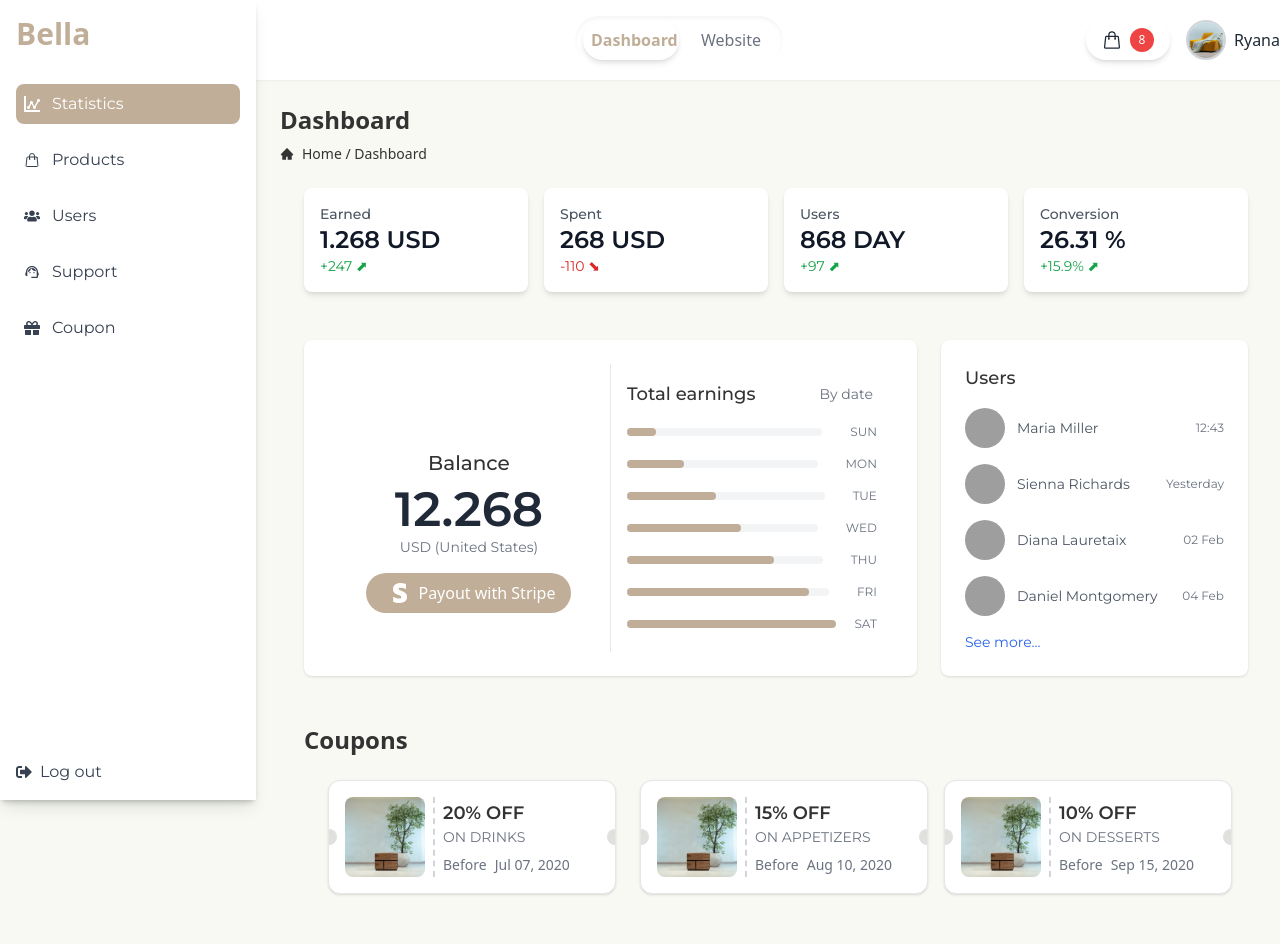
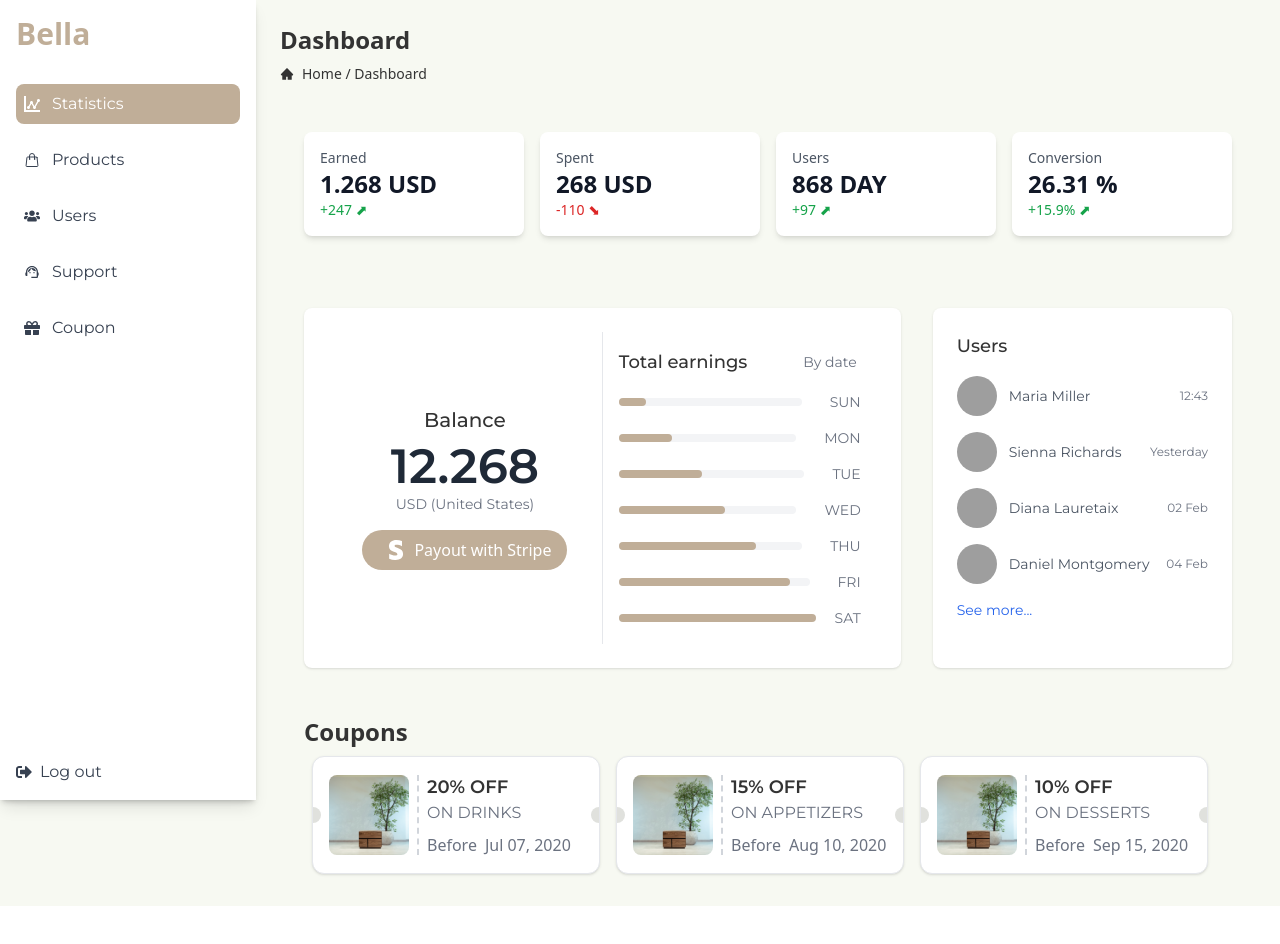
Before and after one commit to MahmoudHussien7/Bella-priv, a React (Vite) app: page /dashboard in a window 1280 px wide. Shown: the top 944 px of the page. After the commit the page ends 906 px from the top, so only its background shows below. Built offline with nearby package versions, Linux system fonts and the light colour scheme; grey boxes are pictures that could not be loaded.

Commit message:
feat: :sparkles: enhance Dashboard responsive

```diff
--- a/src/Admin/Components/AdminNavbar.jsx
+++ b/src/Admin/Components/AdminNavbar.jsx
@@ -2,10 +2,12 @@ import { useState } from "react";
 import About1 from "../../assets/Images/about1.jpg";
 import { useNavigate } from "react-router-dom";
 import { HiOutlineShoppingBag } from "react-icons/hi2";
+import { FaBars } from "react-icons/fa";
 
-const AdminNavbar = () => {
+const AdminNavbar = ({ toggleSidebar }) => {
   const [selectedTab, setSelectedTab] = useState("Dashboard");
   const navigate = useNavigate();
+
   const handleNavigation = (tab) => {
     setSelectedTab(tab);
     navigate(tab === "Dashboard" ? "/dashboard" : "/");
@@ -13,15 +15,21 @@ const AdminNavbar = () => {
 
   return (
     <nav className="bg-white shadow-sm p-4 flex justify-between items-center">
+      {/* Left Side: Sidebar Toggle for Mobile */}
+      <div className="lg:hidden">
+        <button onClick={toggleSidebar} className="text-mainColor">
+          <FaBars size={24} />
+        </button>
+      </div>
       <div></div>
 
       {/* Middle: UI Toggle Button */}
       <div className="relative bg-white rounded-full shadow-inner flex items-center justify-center w-52 h-12">
         {/* Active Indicator */}
         <div
-          className={`absolute rounded-full  transition-all duration-300 w-24 h-10 m-1 ${
+          className={`absolute rounded-full transition-all duration-300 w-24 h-10 m-1 ${
             selectedTab === "Dashboard"
-              ? "left-1 bg-white shadow-md "
+              ? "left-1 bg-white shadow-md"
               : "left-28 bg-white shadow-md"
           }`}
         />
@@ -53,7 +61,7 @@ const AdminNavbar = () => {
       <div className="flex items-center space-x-4">
         <div className="relative">
           <button className="flex items-center bg-white rounded-full px-4 py-2 shadow-md focus:outline-none">
-            <span className="mr-2"> <HiOutlineShoppingBag className="size-5" /></span>
+            <span className="mr-2"><HiOutlineShoppingBag className="size-5" /></span>
             <span className="bg-red-500 text-white rounded-full w-6 h-6 flex items-center justify-center text-xs">
               8
             </span>
@@ -65,7 +73,6 @@ const AdminNavbar = () => {
             alt="Ryana"
             className="w-10 h-10 rounded-full border-2 border-gray-300"
           />
-          <span className="ml-2">Ryana</span>
         </div>
       </div>
     </nav>
--- a/src/Admin/Components/BalanceOverview.jsx
+++ b/src/Admin/Components/BalanceOverview.jsx
@@ -2,20 +2,27 @@ import { FaStripeS } from "react-icons/fa";
 
 const BalanceOverview = () => {
   return (
-    <div className="flex flex-col lg:flex-row gap-6 p-6">
+    <div className="flex flex-col gap-6 p-4 sm:p-6 lg:flex-row lg:gap-8">
       {/* Left Section: Balance and Total Earnings */}
-      <div className="flex flex-col lg:flex-row bg-white shadow rounded-lg p-6 w-full lg:w-2/3">
+      <div className="flex flex-col bg-white shadow rounded-lg p-4 sm:p-6 w-full lg:flex-row lg:w-2/3">
         {/* Balance Card */}
-        <div className="flex flex-col flex-1 justify-around p-4 border-r border-gray-200">
-     <div></div>
-
-          {/* Balance Info */}
+        <div className="flex flex-col flex-1 justify-around p-4 border-b lg:border-b-0 lg:border-r border-gray-200">
           <div className="text-center mx-auto">
-            <div className="text-xl font-medium mb-2 text-titleColor font-montserrat">Balance</div>
-            <div className="text-5xl font-bold mb-1 font-montserrat">12.268</div>
-            <div className="text-sm text-gray-500 mb-4 font-montserrat">USD (United States)</div>
-            <button className="bg-mainColor text-white font-medium  px-4 py-2 rounded-full flex items-center justify-center">
-              <i className="fab fa-paypal text-xl mr-2 font-montserrat"></i><span><FaStripeS className="text-xl mr-2 " /></span> Payout with Stripe
+            <div className="text-lg sm:text-xl font-medium mb-2 text-titleColor font-montserrat">
+              Balance
+            </div>
+            <div className="text-4xl sm:text-5xl font-bold mb-1 font-montserrat">
+              12.268
+            </div>
+            <div className="text-xs sm:text-sm text-gray-500 mb-4 font-montserrat">
+              USD (United States)
+            </div>
+            <button className="bg-mainColor text-white font-medium px-3 py-2 sm:px-4 sm:py-2 rounded-full flex items-center justify-center">
+              <i className="fab fa-paypal text-lg sm:text-xl mr-2 font-montserrat"></i>
+              <span>
+                <FaStripeS className="text-lg sm:text-xl mr-2" />
+              </span>
+              Payout with Stripe
             </button>
           </div>
         </div>
@@ -23,17 +30,26 @@ const BalanceOverview = () => {
         {/* Total Earnings */}
         <div className="flex flex-1 flex-col p-4">
           <div className="flex justify-between items-center mb-4">
-            <div className="text-lg font-medium text-titleColor font-montserrat">Total earnings</div>
-            <div className="text-gray-500 text-sm font-montserrat">By date <i className="fas fa-chevron-down ml-1"></i></div>
+            <div className="text-base sm:text-lg font-medium text-titleColor font-montserrat">
+              Total earnings
+            </div>
+            <div className="text-gray-500 text-xs sm:text-sm font-montserrat">
+              By date <i className="fas fa-chevron-down ml-1"></i>
+            </div>
           </div>
           {/* Earnings Graph */}
-          <div className="flex flex-col space-y-4">
+          <div className="flex flex-col space-y-3 sm:space-y-4">
             {['SUN', 'MON', 'TUE', 'WED', 'THU', 'FRI', 'SAT'].map((day, index) => (
               <div key={index} className="flex items-center">
-                <div className="w-full bg-gray-100 rounded-full h-2 mr-7">
-                  <div className="bg-mainColor h-2 rounded-full" style={{ width: `${(index + 1) * 15}%` }}></div>
+                <div className="w-full bg-gray-100 rounded-full h-1.5 sm:h-2 mr-3 sm:mr-7">
+                  <div
+                    className="bg-mainColor h-1.5 sm:h-2 rounded-full"
+                    style={{ width: `${(index + 1) * 15}%` }}
+                  ></div>
                 </div>
-                <span className="text-xs text-gray-500 font-montserrat">{day}</span>
+                <span className="text-xs sm:text-sm text-gray-500 font-montserrat">
+                  {day}
+                </span>
               </div>
             ))}
           </div>
@@ -41,37 +57,44 @@ const BalanceOverview = () => {
       </div>
 
       {/* Right Section: Payments and Bills */}
-      <div className="bg-white shadow rounded-lg p-6 w-full lg:w-1/3">
+      <div className="bg-white shadow rounded-lg p-4 sm:p-6 w-full lg:w-1/3">
         <div className="flex justify-between items-center mb-4">
-          <div className="text-lg font-medium font-montserrat text-titleColor">Users</div>
+          <div className="text-base sm:text-lg font-medium font-montserrat text-titleColor">
+            Users
+          </div>
           <i className="fas fa-ellipsis-h text-gray-500"></i>
         </div>
 
         {/* Transactions List */}
-        <div className="space-y-4">
+        <div className="space-y-3 sm:space-y-4">
           {[
-            {  name: 'Maria Miller',  time: '12:43', image: 'https://randomuser.me/api/portraits/women/44.jpg' },
-            {  name: 'Sienna Richards', time: 'Yesterday', image: 'https://randomuser.me/api/portraits/women/55.jpg' },
-            {  name: 'Diana Lauretaix',  time: '02 Feb', image: 'https://randomuser.me/api/portraits/women/66.jpg' },
-            {  name: 'Daniel Montgomery', time: '04 Feb', image: 'https://randomuser.me/api/portraits/men/77.jpg' },
+            { name: 'Maria Miller', time: '12:43', image: 'https://randomuser.me/api/portraits/women/44.jpg' },
+            { name: 'Sienna Richards', time: 'Yesterday', image: 'https://randomuser.me/api/portraits/women/55.jpg' },
+            { name: 'Diana Lauretaix', time: '02 Feb', image: 'https://randomuser.me/api/portraits/women/66.jpg' },
+            { name: 'Daniel Montgomery', time: '04 Feb', image: 'https://randomuser.me/api/portraits/men/77.jpg' },
           ].map((transaction, index) => (
             <div key={index} className="flex items-center justify-between">
               <div className="flex items-center">
-                <img src={transaction.image} alt={transaction.name} className="w-10 h-10 rounded-full mr-3" />
+                <img src={transaction.image} alt={transaction.name} className="w-8 sm:w-10 h-8 sm:h-10 rounded-full mr-2 sm:mr-3" />
                 <div>
-
-                  <div className="text-sm text-gray-600 font-montserrat">{transaction.name}</div>
+                  <div className="text-xs sm:text-sm text-gray-600 font-montserrat">
+                    {transaction.name}
+                  </div>
                 </div>
               </div>
               <div className="text-right">
-                <div className="text-xs text-gray-500 font-montserrat">{transaction.time}</div>
+                <div className="text-xs text-gray-500 font-montserrat">
+                  {transaction.time}
+                </div>
               </div>
             </div>
           ))}
         </div>
 
         {/* All Transactions Link */}
-        <div className="text-blue-600 text-sm mt-4 font-montserrat">See more...</div>
+        <div className="text-blue-600 text-xs sm:text-sm mt-4 font-montserrat cursor-pointer">
+          See more...
+        </div>
       </div>
     </div>
   );
--- a/src/Admin/Components/CouponCard.jsx
+++ b/src/Admin/Components/CouponCard.jsx
@@ -24,40 +24,38 @@ const CouponCard = () => {
   ];
 
   return (
-    <div className="p-6">
-      <HeaderWithSubPath
-            title="Coupons"
-          />
-      <div className="flex overflow-x-auto space-x-4 p-4">
+    <div className="px-4 sm:px-6">
+      <HeaderWithSubPath title="Coupons" />
+      <div className="flex flex-wrap justify-center sm:justify-start w-full">
         {couponData.map((coupon, index) => (
           <div
             key={index}
-            className="relative flex-shrink-0 w-72 bg-white rounded-xl shadow p-4 m-2 overflow-hidden border border-gray-200"
+            className="relative flex-shrink-0 w-60 sm:w-64 md:w-72 bg-white rounded-xl shadow p-3 sm:p-4 m-2 overflow-hidden border border-gray-200"
           >
             {/* Circles on Left and Right */}
-            <div className="absolute top-1/2 transform -translate-y-1/2 -left-2 w-4 h-4 bg-[#e0e1dd] rounded-full shadow-2xl"></div>
-            <div className="absolute top-1/2 transform -translate-y-1/2 -right-2 w-4 h-4 bg-[#e0e1dd] rounded-full shadow-2xl"></div>
+            <div className="absolute top-1/2 transform -translate-y-1/2 -left-2 w-3 h-3 sm:w-4 sm:h-4 bg-[#e0e1dd] rounded-full shadow-2xl"></div>
+            <div className="absolute top-1/2 transform -translate-y-1/2 -right-2 w-3 h-3 sm:w-4 sm:h-4 bg-[#e0e1dd] rounded-full shadow-2xl"></div>
 
             <div className="flex items-center">
               {/* Coupon Image */}
               <img
                 src={coupon.image}
                 alt="Coupon Item"
-                className="w-20 h-20 rounded-lg object-cover"
+                className="w-14 h-14 sm:w-16 sm:h-16 md:w-20 md:h-20 rounded-lg object-cover"
               />
 
               {/* Dashed Divider Line */}
-              <div className="h-20 mx-2 border-l-2 border-dashed border-gray-300"></div>
+              <div className="h-14 sm:h-16 md:h-20 mx-2 border-l-2 border-dashed border-gray-300"></div>
 
               {/* Coupon Details */}
               <div>
-                <h3 className="font-bold text-lg text-titleColor font-montserrat">
-                  {coupon.discount}{" "}
-                  <div className="text-sm font-normal text-gray-500">
+                <h3 className="font-bold text-sm sm:text-base md:text-lg text-titleColor font-montserrat">
+                  {coupon.discount}
+                  <div className="text-xs sm:text-sm md:text-base font-normal text-gray-500">
                     {coupon.description}
                   </div>
                 </h3>
-                <div className="flex justify-between text-sm text-gray-500 mt-2">
+                <div className="flex justify-between text-xs sm:text-sm md:text-base text-gray-500 mt-2">
                   <span className="pr-2">Before</span>
                   <span>{coupon.expiry}</span>
                 </div>
--- a/src/Admin/Components/StatisticsCards.jsx
+++ b/src/Admin/Components/StatisticsCards.jsx
@@ -1,34 +1,41 @@
-
-
 const StatisticsCards = () => {
   return (
-    <div className="p-6 grid grid-cols-1 sm:grid-cols-2 lg:grid-cols-4 gap-4">
-      {/* Earned Card */}
-      <div className="bg-white shadow-md rounded-lg p-4 flex flex-col items-start justify-between">
-        <div className="text-sm font-medium text-gray-600 font-montserrat">Earned</div>
-        <div className="text-2xl font-bold font-montserrat text-gray-900">1.268 USD</div>
-        <div className="text-sm text-green-600 font-montserrat">+247 ⬈</div>
+    <div className="p-4 sm:p-6 flex flex-col sm:flex-row gap-4">
+      <div className="bg-white shadow-md rounded-lg p-3 sm:p-4 flex flex-col items-start justify-between w-full">
+        <div className="text-xs sm:text-sm font-medium text-gray-600">
+          Earned
+        </div>
+        <div className="text-xl sm:text-2xl font-bold text-gray-900">
+          1.268 USD
+        </div>
+        <div className="text-xs sm:text-sm text-green-600">+247 ⬈</div>
       </div>
-
-      {/* Spent Card */}
-      <div className="bg-white shadow-md rounded-lg p-4 flex flex-col items-start justify-between">
-        <div className="text-sm font-medium font-montserrat text-gray-600">Spent</div>
-        <div className="text-2xl font-bold font-montserrat text-gray-900">268 USD</div>
-        <div className="text-sm text-red-600 font-montserrat">-110 ⬊</div>
+      <div className="bg-white shadow-md rounded-lg p-3 sm:p-4 flex flex-col items-start justify-between w-full">
+        <div className="text-xs sm:text-sm font-medium text-gray-600">
+          Spent
+        </div>
+        <div className="text-xl sm:text-2xl font-bold text-gray-900">
+          268 USD
+        </div>
+        <div className="text-xs sm:text-sm text-red-600">-110 ⬊</div>
       </div>
-
-      {/* Users Card */}
-      <div className="bg-white shadow-md rounded-lg p-4 flex flex-col items-start justify-between">
-        <div className="text-sm font-medium font-montserrat text-gray-600">Users</div>
-        <div className="text-2xl font-bold font-montserrat text-gray-900">868 DAY</div>
-        <div className="text-sm text-green-600 font-montserrat">+97 ⬈</div>
+      <div className="bg-white shadow-md rounded-lg p-3 sm:p-4 flex flex-col items-start justify-between w-full">
+        <div className="text-xs sm:text-sm font-medium text-gray-600">
+          Users
+        </div>
+        <div className="text-xl sm:text-2xl font-bold text-gray-900">
+          868 DAY
+        </div>
+        <div className="text-xs sm:text-sm text-green-600">+97 ⬈</div>
       </div>
-
-      {/* Conversion Card */}
-      <div className="bg-white shadow-md rounded-lg p-4 flex flex-col items-start justify-between">
-        <div className="text-sm font-medium font-montserrat text-gray-600">Conversion</div>
-        <div className="text-2xl font-bold font-montserrat text-gray-900">26.31 %</div>
-        <div className="text-sm text-green-600 font-montserrat">+15.9% ⬈</div>
+      <div className="bg-white shadow-md rounded-lg p-3 sm:p-4 flex flex-col items-start justify-between w-full">
+        <div className="text-xs sm:text-sm font-medium text-gray-600">
+          Conversion
+        </div>
+        <div className="text-xl sm:text-2xl font-bold text-gray-900">
+          26.31 %
+        </div>
+        <div className="text-xs sm:text-sm text-green-600">+15.9% ⬈</div>
       </div>
     </div>
   );
--- a/src/Admin/Pages/Dashboard.jsx
+++ b/src/Admin/Pages/Dashboard.jsx
@@ -1,15 +1,14 @@
-import  { useState } from 'react';
-import AdminNavbar from '../Components/AdminNavbar';
+import { useState } from 'react';
+// import AdminNavbar from '../Components/AdminNavbar';
 import Sidebar from '../Components/Sidebar';
-import Statistics from '../Pages/Statistics'; // Import the Statistics page
-import UsersTable from '../Pages/UsersTable'; // Import the UsersTable page
+import Statistics from '../Pages/Statistics';
+import UsersTable from '../Pages/UsersTable';
 import ProductsTable from './ProductsTable';
 
 function Dashboard() {
-  // State to track the selected item
   const [selectedItem, setSelectedItem] = useState('Statistics');
+  const [isSidebarOpen, setIsSidebarOpen] = useState(false);
 
-  // Function to render content based on selected item
   const renderContent = () => {
     switch (selectedItem) {
       case 'Statistics':
@@ -17,8 +16,7 @@ function Dashboard() {
       case 'Users':
         return <UsersTable />;
       case 'Products':
-        return <ProductsTable/>;
-      // Add cases for other items as needed
+        return <ProductsTable />;
       default:
         return <Statistics />;
     }
@@ -26,17 +24,13 @@ function Dashboard() {
 
   return (
     <div className="flex bg-[#F7F9F2] min-h-screen">
-      {/* Sidebar as aside */}
-      <aside className="w-64 fixed top-0 left-0 h-full bg-white shadow-md">
-        <Sidebar selectedItem={selectedItem} setSelectedItem={setSelectedItem} />
+      <aside className={`fixed top-0 left-0 h-full bg-white shadow-md transform ${isSidebarOpen ? 'translate-x-0' : '-translate-x-full'} transition-transform duration-300 ease-in-out lg:translate-x-0 lg:w-64 z-50`}>
+        <Sidebar selectedItem={selectedItem} setSelectedItem={setSelectedItem} closeSidebar={() => setIsSidebarOpen(false)} />
       </aside>
 
-      {/* Main content area */}
-      <div className="flex-1 flex flex-col ml-64">
-        {/* Admin Navbar */}
-        <AdminNavbar />
+      <div className="flex-1 flex flex-col lg:ml-64">
+        {/* <AdminNavbar toggleSidebar={() => setIsSidebarOpen(!isSidebarOpen)} /> */}
         <main className="flex-1 p-6">
-          {/* Render the selected content */}
           {renderContent()}
         </main>
       </div>
```
Also changed, not shown: src/Admin/Components/Sidebar.jsx (+16 -10 lines), src/Admin/Pages/Statistics.jsx (+5 -8 lines).
